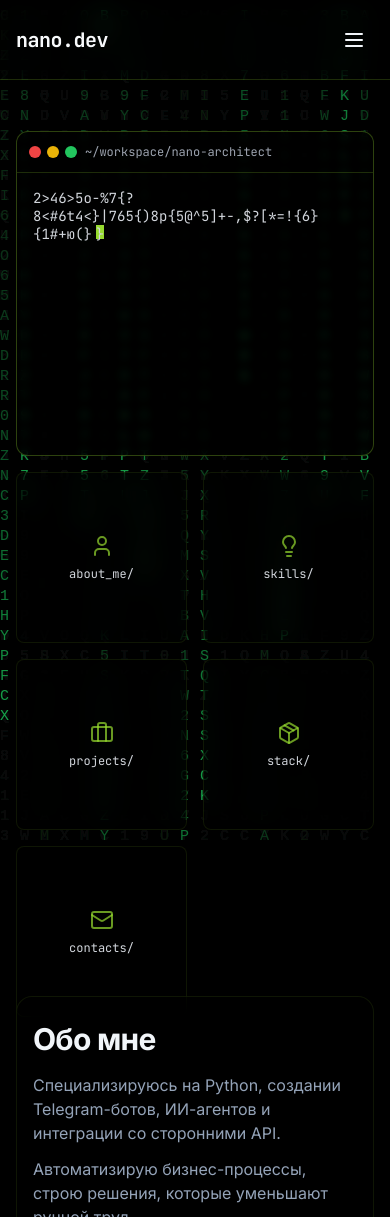
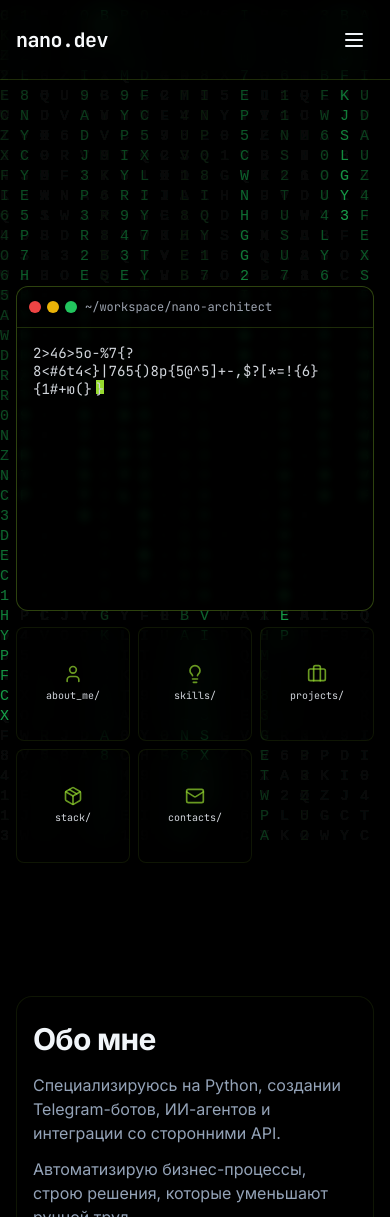
Before and after one commit to dch2rfzbnb-cmyk/savvie-portfolio, a Next.js app: page / in a window 390 px wide. Shown: the top 1217 px of the page. Built offline with nearby package versions, Linux system fonts and the light colour scheme.

Commit message:
Make mobile folder panel 3-column and compact

```diff
--- a/src/components/folder-panel.tsx
+++ b/src/components/folder-panel.tsx
@@ -29,7 +29,7 @@ export function FolderPanel({ setActiveSection }: FolderPanelProps) {
 
   return (
     <FadeIn delay={200} className="h-full">
-      <div className="grid grid-cols-2 sm:grid-cols-3 md:grid-cols-1 gap-4 h-full">
+      <div className="grid grid-cols-3 md:grid-cols-1 gap-2 md:gap-4 h-full">
         {sections.map((section, index) => (
           <div
             key={section.id}
@@ -40,10 +40,10 @@ export function FolderPanel({ setActiveSection }: FolderPanelProps) {
             tabIndex={0}
           >
             <div className={cn(
-              "flex md:flex-row flex-col items-center justify-center md:justify-start text-center md:text-left gap-2 sm:gap-3 p-3 sm:p-4 rounded-lg border border-primary/10 bg-black/40 backdrop-blur-md transition-all duration-300 glow-border hover:border-primary/50 hover:bg-primary/10 aspect-square md:aspect-auto cursor-pointer min-h-[60px] sm:min-h-[70px]"
+              "flex md:flex-row flex-col items-center justify-center md:justify-start text-center md:text-left gap-1 md:gap-3 p-2 md:p-4 rounded-lg border border-primary/10 bg-black/40 backdrop-blur-md transition-colors duration-200 md:transition-all md:duration-300 md:glow-border hover:border-primary/50 hover:bg-primary/10 aspect-square md:aspect-auto cursor-pointer min-h-[50px] md:min-h-[70px]"
             )}>
-              <section.icon className="h-6 w-6 sm:h-8 sm:w-8 text-primary/70 transition-colors group-hover:text-primary" />
-              <span className="font-mono text-xs sm:text-sm md:text-base text-gray-300 group-hover:text-white">{section.label}</span>
+              <section.icon className="h-5 w-5 md:h-8 md:w-8 text-primary/70 transition-colors group-hover:text-primary" />
+              <span className="font-mono text-[10px] md:text-base text-gray-300 group-hover:text-white">{section.label}</span>
             </div>
           </div>
         ))}
```
